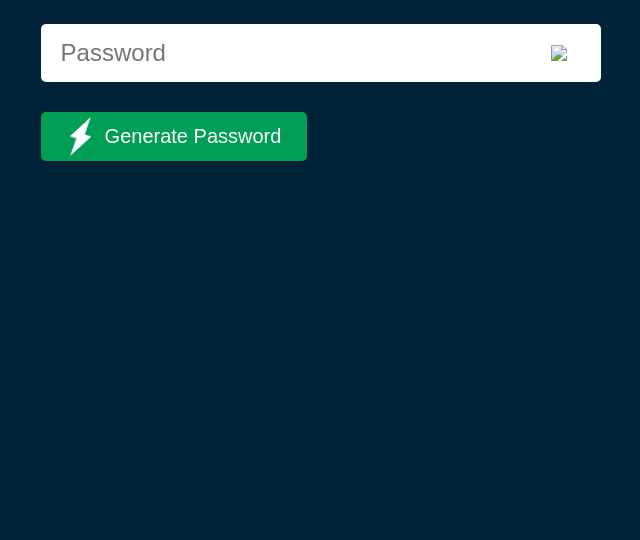
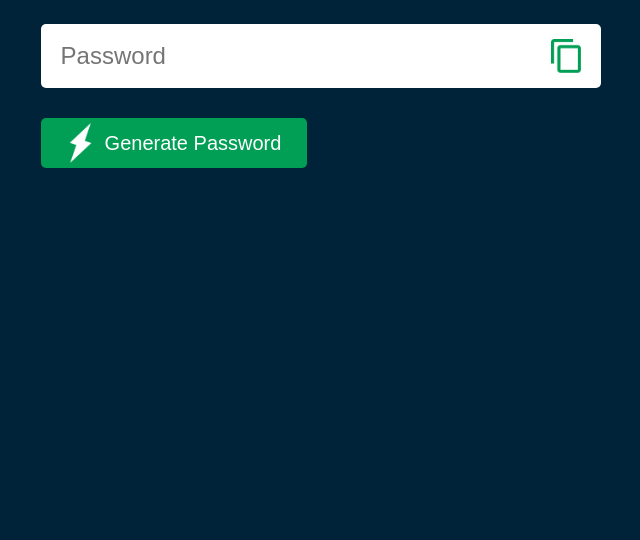
Before and after one commit to Nikitajrt31/Random-password-generate, a plain HTML site: page index.html in a window 1280 px wide. Shown: the part 260-800 px from the top of the page, without its empty margins (113-753 px from the left). Drawn offline with Linux system fonts and the light colour scheme; files whose address does not match are found by name.

Commit message:
Update index.html

```diff
--- a/index.html
+++ b/index.html
@@ -15,7 +15,7 @@
       <!-- Box inside display part -->
       <div class="display">
         <input type="text" id="Password" placeholder="Password" />
-        <img src="images/copy.png" id="img" />
+        <img src="copy.png" id="img" />
       </div>
 
       <!--Adding Button-->
```
